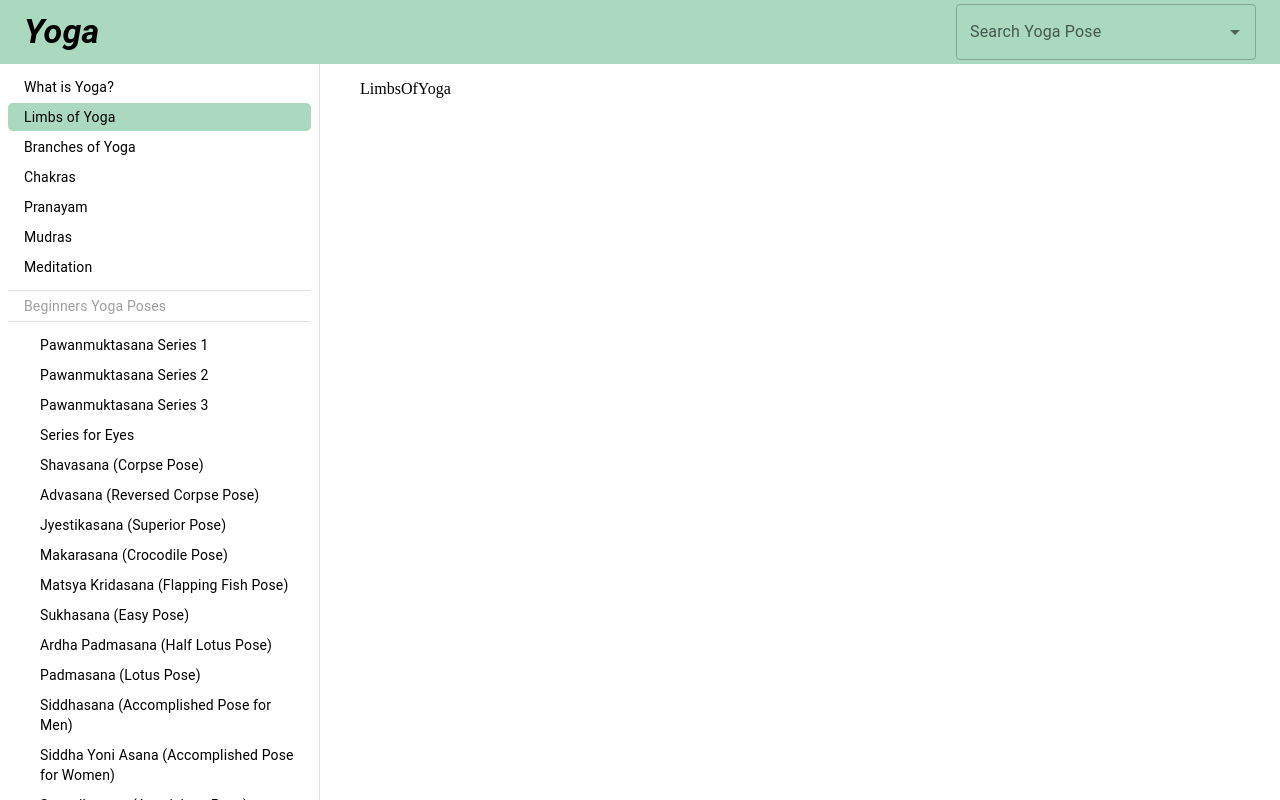
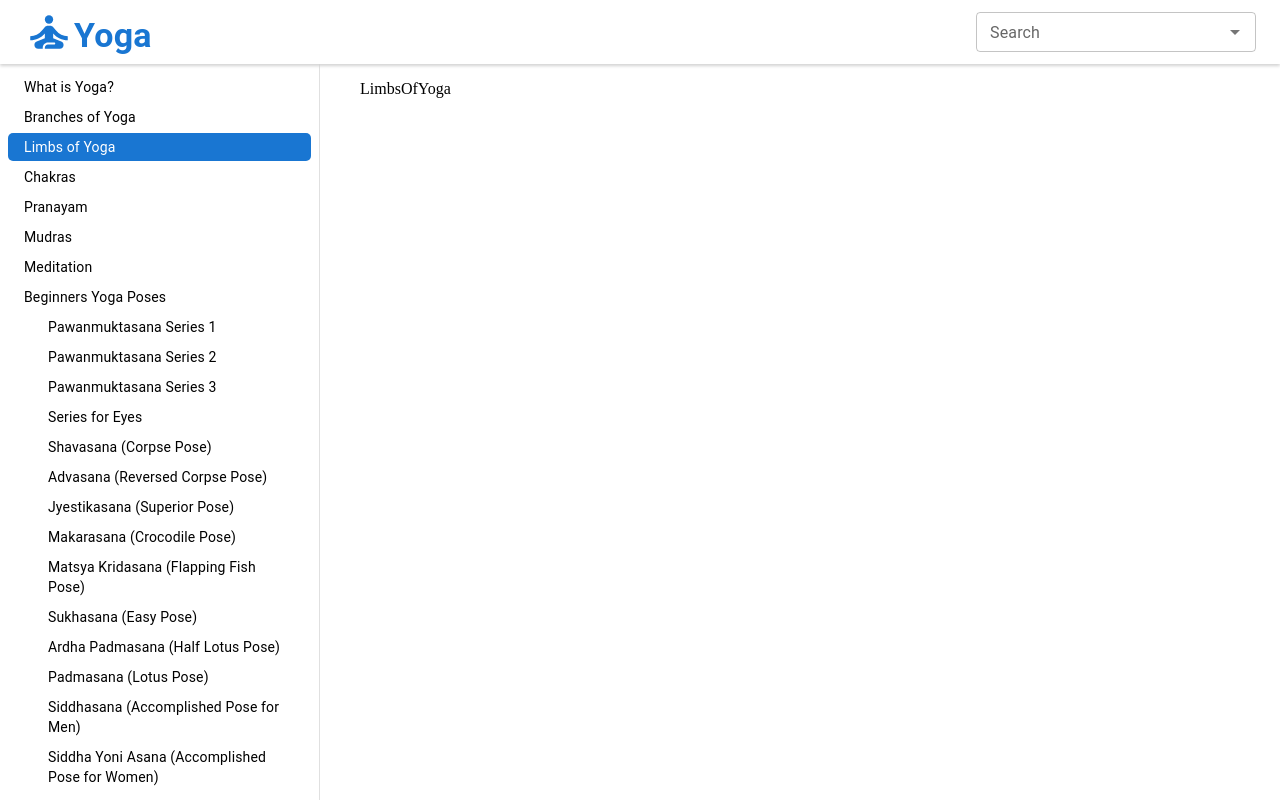
Before and after one commit to m-pooja-pawar/yogic-insight, a React (Create React App) app: page /limbs in a window 1280 px wide. Built offline with nearby package versions, Linux system fonts and the light colour scheme.

Commit message:
YI-0: ui improvements

```diff
--- a/public/data/sidebar.json
+++ b/public/data/index.json
@@ -5,12 +5,12 @@
             "routing": "/defination"
         },
         {
+            "label": "Branches of Yoga",
+            "routing": "/branches"
+        },
+        {
             "label": "Limbs of Yoga",
             "routing": "/limbs"
-        },
-        {
-            "label": "Branches of Yoga",
-            "routing": "/branches"
         },
         {
             "label": "Chakras",
@@ -30,6 +30,7 @@
         },
         {
             "label": "Beginners Yoga Poses",
+            "routing": "/pose/beginners",
             "collapsed": "true",
             "children": [
                 {
@@ -224,6 +225,7 @@
         },
         {
             "label": "Intermediate Yoga Poses",
+            "routing": "/pose/intermediate",
             "collapsed": "true",
             "children": [
                 {
@@ -526,6 +528,7 @@
         },
         {
             "label": "Advanced Yoga Poses",
+            "routing": "/pose/advanced",
             "collapsed": "true",
             "children": [
                 {
--- a/public/data/searchAsana.json
+++ b/public/data/search.json
@@ -1,5 +1,38 @@
 {
     "data": [
+        {
+            "label": "What is Yoga?",
+            "routing": "/defination"
+        },
+        {
+            "label": "Branches of Yoga",
+            "routing": "/branches"
+        },
+        {
+            "label": "Limbs of Yoga",
+            "routing": "/limbs"
+        },
+        {
+            "label": "Chakras",
+            "routing": "/chakras"
+        },
+        {
+            "label": "Pranayam",
+            "routing": "/pranayam"
+        },
+        {
+            "label": "Mudras",
+            "routing": "/mudras"
+        },
+        {
+            "label": "Meditation",
+            "routing": "/meditation"
+        },
+        {
+            "label": "Beginners Yoga Poses",
+            "routing": "/pose/beginners",
+            "collapsed": "true"
+        },
         {
             "label": "Pawanmuktasana Series 1",
             "routing": "/pose/1"
@@ -187,6 +220,11 @@
         {
             "label": "Chandra Namaskara (Salutations to the Moon)",
             "routing": "/pose/47"
+        },
+        {
+            "label": "Intermediate Yoga Poses",
+            "routing": "/pose/intermediate",
+            "collapsed": "true"
         },
         {
             "label": "Yogamudrasana (Psychic Union Pose)",
@@ -485,6 +523,11 @@
             "routing": "/pose/121"
         },
         {
+            "label": "Advanced Yoga Poses",
+            "routing": "/pose/advanced",
+            "collapsed": "true"
+        },
+        {
             "label": "Pooma Bhujangasana (Full Cobra Pose)",
             "routing": "/pose/122"
         },
--- a/src/components/logo.tsx
+++ b/src/components/logo.tsx
@@ -1,14 +1,21 @@
+import {Typography, useTheme} from '@mui/material';
+
 import Box from '@mui/material/Box';
 import {NavLink} from 'react-router-dom';
-import Typography from '@mui/material/Typography';
+import SelfImprovementIcon from '@mui/icons-material/SelfImprovement';
 
 export function Logo(): JSX.Element {
+  const theme = useTheme();
+
   return (
     <Box>
       <NavLink style={{textDecoration: 'none'}} to='/'>
-        <Typography noWrap component='div' sx={{color: 'black', fontStyle: 'italic', fontWeight: '600'}} variant='h4'>
-          Yoga
-        </Typography>
+        <Box sx={{display: 'flex', alignItems: 'flex-end'}}>
+          <SelfImprovementIcon color='primary' sx={{fontSize: 50}}></SelfImprovementIcon>
+          <Typography component='span' sx={{color: theme.palette.primary.main, fontWeight: '600'}} variant='h4'>
+            Yoga
+          </Typography>
+        </Box>
       </NavLink>
     </Box>
   );
--- a/src/components/search.tsx
+++ b/src/components/search.tsx
@@ -1,42 +1,44 @@
-import InputBase from '@mui/material/InputBase';
-import SearchIcon from '@mui/icons-material/Search';
-import {styled} from '@mui/material/styles';
+import {Autocomplete, TextField} from '@mui/material';
+import {Key, useCallback, useEffect, useState} from 'react';
+import {To, useNavigate} from 'react-router-dom';
 
-const SearchBox = styled('div')(({theme}) => ({
-  position: 'relative',
-  borderRadius: theme.shape.borderRadius,
-  backgroundColor: theme.palette.common.white,
-  marginLeft: 0,
-}));
+import axios from 'axios';
 
-const SearchIconWrapper = styled('div')(({theme}) => ({
-  padding: theme.spacing(0, 2),
-  height: '100%',
-  position: 'absolute',
-  pointerEvents: 'none',
-  display: 'flex',
-  alignItems: 'center',
-  justifyContent: 'center',
-  color: theme.palette.common.black,
-}));
-
-const StyledInputBase = styled(InputBase)(({theme}) => ({
-  color: 'inherit',
-  '& .MuiInputBase-input': {
-    padding: theme.spacing(1, 1, 1, 0),
-    // vertical padding + font size from searchIcon
-    paddingLeft: `calc(1em + ${theme.spacing(4)})`,
-    transition: theme.transitions.create('width'),
-  },
-}));
+interface SearchResultItem {
+  readonly label: Key;
+  readonly routing: To;
+}
 
 export function Search(): JSX.Element {
+  const navigate = useNavigate();
+  const [searchResult, setSearchResult] = useState<SearchResultItem[]>([]);
+
+  const getSearchResult = useCallback(async () => {
+    const response = await axios.get('./../../data/search.json');
+    if (response && response.data) {
+      setSearchResult(response.data.data);
+    }
+  }, [setSearchResult]);
+
+  useEffect(() => {
+    getSearchResult();
+  }, [getSearchResult]);
+
+  const handleOnChange = (value: SearchResultItem): void => {
+    navigate(value.routing);
+  };
+
   return (
-    <SearchBox>
-      <SearchIconWrapper>
-        <SearchIcon />
-      </SearchIconWrapper>
-      <StyledInputBase inputProps={{'aria-label': 'search'}} placeholder='Search Asana' />
-    </SearchBox>
+    <Autocomplete
+      disableClearable
+      disablePortal
+      onChange={(_, value: SearchResultItem) => handleOnChange(value)}
+      options={searchResult}
+      renderInput={(params) => <TextField {...params} label='Search' />}
+      size='small'
+      sx={{
+        width: 280,
+      }}
+    />
   );
 }
--- a/src/components/searchAsana.tsx
+++ /dev/null
@@ -1,29 +0,0 @@
-import {Autocomplete, TextField} from '@mui/material';
-import {useCallback, useEffect, useState} from 'react';
-
-import axios from 'axios';
-
-export function SearchAsana(): JSX.Element {
-  const [asanaList, setAsanaList] = useState([]);
-
-  const getAsanaList = useCallback(async () => {
-    const response = await axios.get('./../../data/searchAsana.json');
-    if (response && response.data) {
-      setAsanaList(response.data.data);
-    }
-  }, [setAsanaList]);
-
-  useEffect(() => {
-    getAsanaList();
-  }, [getAsanaList]);
-
-  return (
-    <Autocomplete
-      disablePortal
-      id='searchAsana'
-      options={asanaList}
-      renderInput={(params) => <TextField {...params} label='Search Yoga Pose' />}
-      sx={{width: 300}}
-    />
-  );
-}
--- a/src/layout/header.tsx
+++ b/src/layout/header.tsx
@@ -2,14 +2,14 @@ import {AppBar, Box, IconButton, Toolbar, styled} from '@mui/material';
 
 import {Logo} from '../components/logo';
 import MenuIcon from '@mui/icons-material/Menu';
-import {SearchAsana} from '../components/searchAsana';
+import {Search} from '../components/search';
 
 const Offset = styled('div')(({theme}) => theme.mixins.toolbar);
 
 export function Header({onDrawerToggle}: {readonly onDrawerToggle: () => void}): JSX.Element {
   return (
     <Box sx={{flexGrow: 1}}>
-      <AppBar position='fixed' sx={{boxShadow: 'none'}}>
+      <AppBar color='transparent' position='fixed' sx={{boxShadow: '0 2px 3px 0 lightgray'}}>
         <Toolbar sx={{justifyContent: 'space-between'}}>
           <Box sx={{display: 'flex', alignItems: 'center'}}>
             <IconButton
@@ -25,7 +25,7 @@ export function Header({onDrawerToggle}: {readonly onDrawerToggle: () => void}):
               <Logo></Logo>
             </Box>
           </Box>
-          <SearchAsana></SearchAsana>
+          <Search></Search>
         </Toolbar>
       </AppBar>
       <Offset />
--- a/src/layout/sidebar.tsx
+++ b/src/layout/sidebar.tsx
@@ -1,21 +1,11 @@
-import {
-  Box,
-  Divider,
-  List,
-  ListItem,
-  ListItemButton,
-  ListItemButtonProps,
-  ListItemText,
-  Typography,
-  styled,
-} from '@mui/material';
+import {Box, List, ListItem, ListItemButton, ListItemButtonProps, ListItemText, styled} from '@mui/material';
 import {ElementType, Fragment, Key, useCallback, useEffect, useState} from 'react';
 import {NavLink, NavLinkProps, To} from 'react-router-dom';
 
 import axios from 'axios';
 
-interface YogaSidebarNav {
-  readonly children?: readonly YogaSidebarNav[];
+interface IndexItem {
+  readonly children?: readonly IndexItem[];
   readonly collapsed?: boolean;
   readonly label: Key;
   readonly routing: To;
@@ -31,6 +21,7 @@ const StyledListItemButton = styled(ListItemButton)<
     margin: '1px 0px',
     '&.active': {
       backgroundColor: theme.palette.primary.main,
+      color: theme.palette.common.white,
     },
   },
 }));
@@ -39,7 +30,7 @@ export function Sidebar(): JSX.Element {
   const [sidebarData, setSidebarData] = useState([]);
 
   const getSidebarData = useCallback(async () => {
-    const response = await axios.get('./../../data/sidebar.json');
+    const response = await axios.get('./../../data/index.json');
     if (response && response.data) {
       setSidebarData(response.data.data);
     }
@@ -53,19 +44,13 @@ export function Sidebar(): JSX.Element {
     <Box>
       <nav>
         <List dense>
-          {sidebarData.map((element: YogaSidebarNav) => {
+          {sidebarData.map((element: IndexItem) => {
             if (element.children) {
               return (
                 <Fragment key={'fragment' + element.label}>
-                  <Divider sx={{mt: 1}}></Divider>
-                  <ListItem disablePadding key={element.label}>
-                    <StyledListItemButton disabled component={Typography}>
-                      <ListItemText primary={element.label} />
-                    </StyledListItemButton>
-                  </ListItem>
-                  <Divider sx={{mb: 1}}></Divider>
-                  {element.children.map((childElement: YogaSidebarNav) => {
-                    return sideBarItem(childElement, 2);
+                  {sideBarItem(element)}
+                  {element.children.map((childElement: IndexItem) => {
+                    return sideBarItem(childElement, 3);
                   })}
                 </Fragment>
               );
@@ -80,7 +65,7 @@ export function Sidebar(): JSX.Element {
   );
 }
 
-function sideBarItem(element: YogaSidebarNav, pl?: number): JSX.Element {
+function sideBarItem(element: IndexItem, pl?: number): JSX.Element {
   return (
     <ListItem disablePadding key={element.label} sx={{pl}}>
       <StyledListItemButton component={NavLink} to={element.routing}>
--- a/src/pages/pose.tsx
+++ b/src/pages/pose.tsx
@@ -1,5 +1,7 @@
 import Box from '@mui/material/Box';
+import {useParams} from 'react-router-dom';
 
 export function Pose(): JSX.Element {
-  return <Box>Pose</Box>;
+  const {id} = useParams();
+  return <Box>{id}</Box>;
 }
--- a/src/routes/router.tsx
+++ b/src/routes/router.tsx
@@ -20,7 +20,7 @@ export function Router(): JSX.Element {
       <Route element={<Chakras />} path='/chakras'></Route>
       <Route element={<Pranayam />} path='/pranayam'></Route>
       <Route element={<Mudras />} path='/mudras'></Route>
-      <Route element={<Pose />} path='/pose'></Route>
+      <Route element={<Pose />} path='/pose/:id'></Route>
       <Route element={<Meditation />} path='/meditation'></Route>
     </Routes>
   );
--- a/src/theme/theme.tsx
+++ b/src/theme/theme.tsx
@@ -2,8 +2,8 @@ import {createTheme} from '@mui/material';
 
 export const theme = createTheme({
   palette: {
-    primary: {
+    /* primary: {
       main: '#abd9bf',
-    },
+    }, */
   },
 });
```
